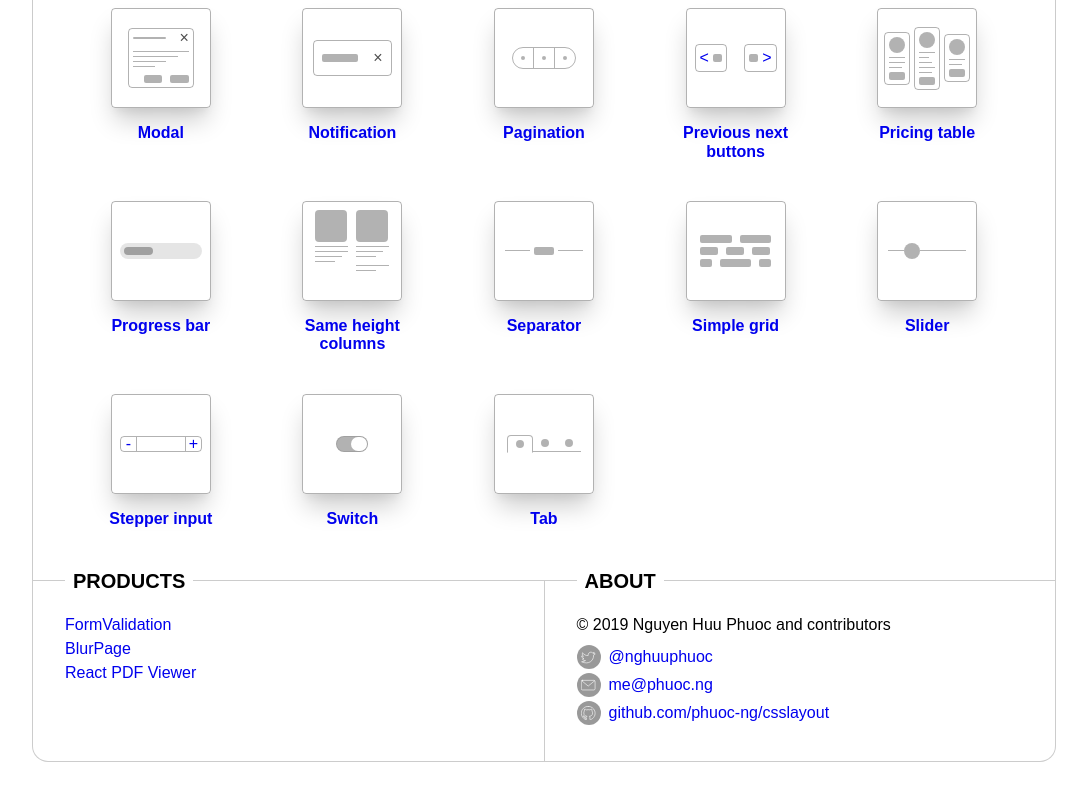
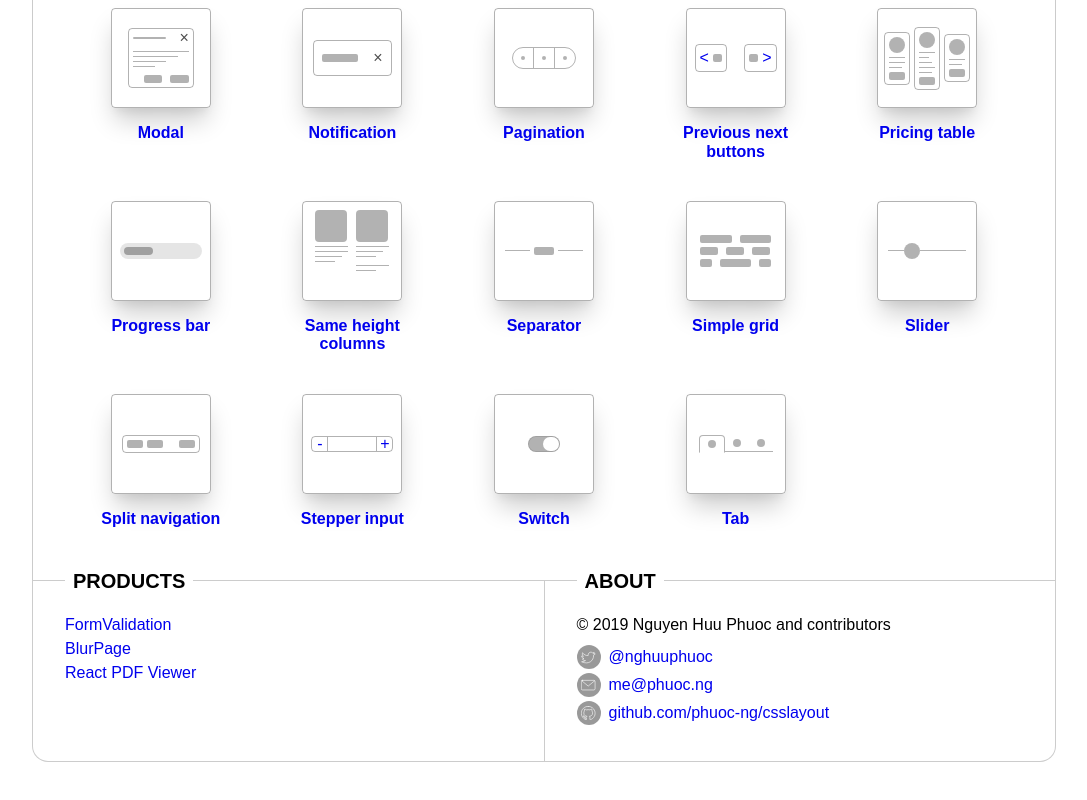
Before and after one commit to phuocng/csslayout, a React (Vite) app: page / in a window 1280 px wide. Shown: the part 980-1780 px from the top of the page, without its empty margins (96-1183 px from the left). Built offline with nearby package versions, Linux system fonts and the light colour scheme; a small style sheet from the web is missing.

Commit message:
Add split navigation

```diff
--- a/client/App.jsx
+++ b/client/App.jsx
@@ -24,6 +24,7 @@ import Separator from './layouts/separator/Details';
 import Sidebar from './layouts/sidebar/Details';
 import SimpleGrid from './layouts/simple-grid/Details';
 import Slider from './layouts/slider/Details';
+import SplitNavigation from './layouts/split-navigation/Details';
 import SplitScreen from './layouts/split-screen/Details';
 import StepperInput from './layouts/stepper-input/Details';
 import StickyFooter from './layouts/sticky-footer/Details';
@@ -58,6 +59,7 @@ const App = () => {
                 <Route exact={true} path='/sidebar'><Sidebar /></Route>
                 <Route exact={true} path='/simple-grid'><SimpleGrid /></Route>
                 <Route exact={true} path='/slider'><Slider /></Route>
+                <Route exact={true} path='/split-navigation'><SplitNavigation /></Route>
                 <Route exact={true} path='/split-screen'><SplitScreen /></Route>
                 <Route exact={true} path='/stepper-input'><StepperInput /></Route>
                 <Route exact={true} path='/sticky-footer'><StickyFooter /></Route>
--- a/client/Home.jsx
+++ b/client/Home.jsx
@@ -23,6 +23,7 @@ import SeparatorCover from './layouts/separator/Cover';
 import SidebarCover from './layouts/sidebar/Cover';
 import SimpleGridCover from './layouts/simple-grid/Cover';
 import SliderCover from './layouts/slider/Cover';
+import SplitNavigationCover from './layouts/split-navigation/Cover';
 import SplitScreenCover from './layouts/split-screen/Cover';
 import StepperInputCover from './layouts/stepper-input/Cover';
 import StickyFooterCover from './layouts/sticky-footer/Cover';
@@ -231,6 +232,12 @@ const Home = () => {
                             </Link>
                         </div>
                         <div className="pa1 w-20">
+                            <Link to="/split-navigation" className="link flex flex-column items-center justify-center tc hover-bg-black-10 br2 pa3">
+                                <SplitNavigationCover />
+                                <h4 className="f5 mv0 pt3">Split navigation</h4>
+                            </Link>
+                        </div>
+                        <div className="pa1 w-20">
                             <Link to="/stepper-input" className="link flex flex-column items-center justify-center tc hover-bg-black-10 br2 pa3">
                                 <StepperInputCover />
                                 <h4 className="f5 mv0 pt3">Stepper input</h4>
--- /dev/null
+++ b/client/layouts/split-navigation/Cover.jsx
@@ -0,0 +1,20 @@
+import React from 'react';
+
+import Frame from '../../placeholders/Frame';
+import Rectangle from '../../placeholders/Rectangle';
+
+const Cover = () => {
+    return (
+        <Frame>
+            <div className="h-100 flex flex-column items-center justify-center">
+                <div className="flex items-center w-80 b--black-30 ba br2 pa1">
+                    <div className="w1 mr1"><Rectangle /></div>
+                    <div className="w1 mr1"><Rectangle /></div>
+                    <div className="w1 ml-auto"><Rectangle /></div>
+                </div>
+            </div>
+        </Frame>
+    );
+};
+
+export default Cover;
--- /dev/null
+++ b/client/layouts/split-navigation/Details.jsx
@@ -0,0 +1,56 @@
+import React from 'react';
+
+import DetailsLayout from '../../DetailsLayout';
+import BrowserFrame from '../../placeholders/BrowserFrame';
+import Rectangle from '../../placeholders/Rectangle';
+import SampleCode from '../../SampleCode';
+
+const Details = () => {
+    return (
+        <DetailsLayout title="Split navigation">
+            <BrowserFrame
+                content={
+                    <div className="h-100 flex flex-column items-center justify-center">
+                        <ul className="list ma0 b--black-30 ba br3 flex items-center pa3 w-60">
+                            <li className="w-20 mr1"><Rectangle /></li>
+                            <li className="w-10 mr1"><Rectangle /></li>
+                            <li className="w-20 mr1"><Rectangle /></li>
+                            <li className="w-10 ml-auto"><Rectangle /></li>
+                        </ul>
+                    </div>
+                }
+                source={
+<SampleCode
+lang="html"
+code={`
+<ul style="
+    /* Content is centered horizontally */
+    align-items: center;
+    display: flex;
+
+    /* Reset styles */
+    list-stype-type: none;
+    margin: 0;
+">
+    <!-- Navigation item -->
+    <li>
+        <a href="">...</a>
+    </li>
+
+    <!-- Navigation item that sticks to the right -->
+    <li style="
+        /* Sticks to the right */
+        margin-left: auto;
+    ">
+        <a href="">...</a>
+    </li>
+</ul>
+`}
+/>
+                }
+            />
+        </DetailsLayout>
+    );
+};
+
+export default Details;
```
